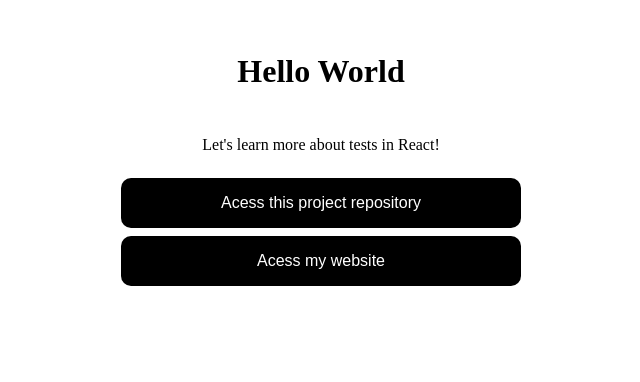
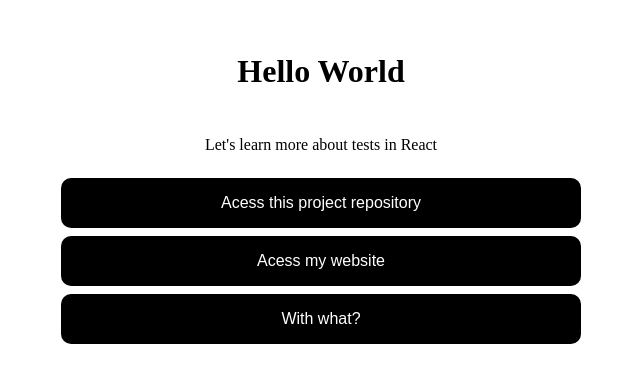
Before and after one commit to devpedrofurquim/react-app, a React (Create React App) app: page / in a window 1280 px wide. Shown: the top 382 px of the page, without its empty margins (319-959 px from the left). Built offline with nearby package versions, Linux system fonts and the light colour scheme.

Commit message:
feat: Change buttons hover bg

```diff
--- a/src/App.css
+++ b/src/App.css
@@ -17,12 +17,19 @@
 
 .buttons-div button {
   background-color: black;
+  color: white;
   text-decoration: none;
   text-align: center;
   padding: 1rem;
   border-radius: 10px;
   border-style: none;
   flex: 100%;
+  font-size: medium;
+  cursor: pointer;
+}
+
+.buttons-div button:hover {
+  background-color: darksalmon;
 }
 
 .buttons-div button a {
--- a/src/App.js
+++ b/src/App.js
@@ -1,10 +1,13 @@
 import './App.css';
+import { useState } from 'react';
 
 function App() {
+  const [message, setMessage] = useState('Let\'s learn more about tests in React');
+
   return (
     <div className="App">
       <h1>Hello World</h1>
-      <p>Let's learn more about tests in React!</p>
+      <p>{message}</p>
       <div className='buttons-div'>
         <button>
           <a data-testid="repo-link" href='https://github.com/devpedrofurquim/react-app'>Acess this project repository</a>
@@ -12,6 +15,9 @@ function App() {
         <button>
           <a data-testid="website-link" href='https://devpedrofurquim.github.io'>Acess my website</a>
         </button>
+        <button onClick={() => setMessage('Let\'s learn more about tests in React With Jest and Testing Library')}>
+          With what?
+        </button>
       </div>
     </div>
   );
```
Also changed, not shown: 1 other file (tests, documents, lock files or other folders).
